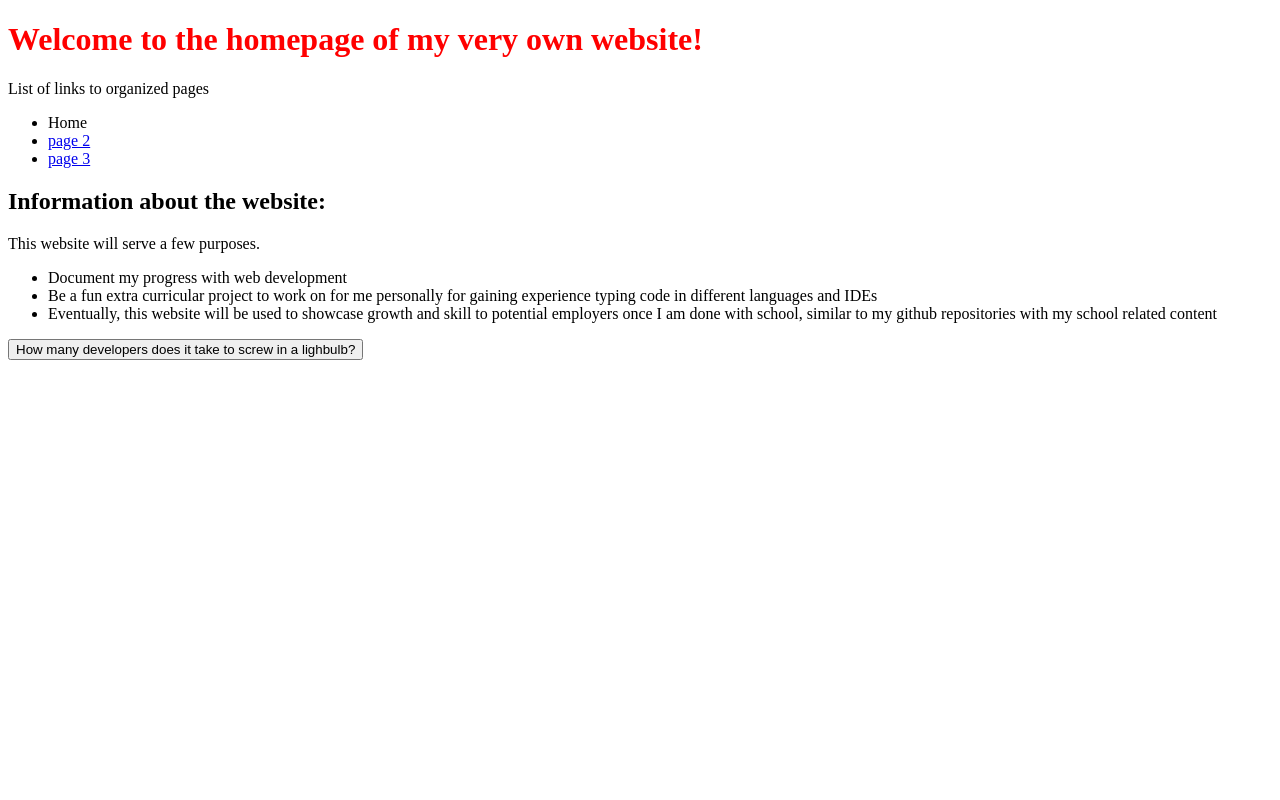
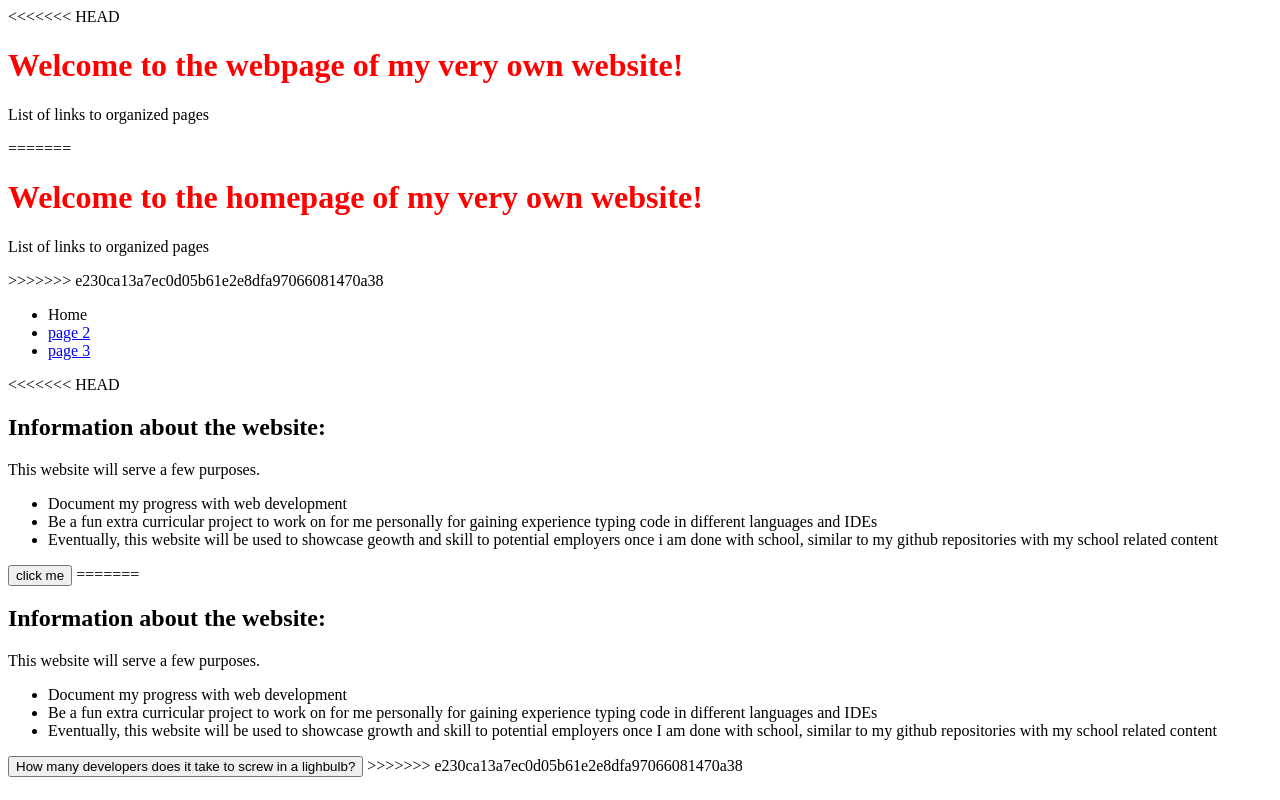
Before and after one commit to DaltonShort/daltonshort.github.io, a plain HTML site: page index.html in a window 1280 px wide. Drawn offline with Linux system fonts and the light colour scheme.

Commit message:
simple test update

```diff
--- a/index.html
+++ b/index.html
@@ -7,13 +7,28 @@
 	</head>
 
 	<body>
+<<<<<<< HEAD
+		<h1>Welcome to the webpage of my very own website!</h1>
+		<p>List of links to organized pages</p>
+=======
 		<h1>Welcome to the homepage of my very own website!</h1>
 		<p>List of links to organized pages</p>
+>>>>>>> e230ca13a7ec0d05b61e2e8dfa97066081470a38
 		<ul>
 			<li>Home</li>
 			<li><a href="page2.html">page 2</a></li>
 			<li><a href="page3.html">page 3</a></li>
 		</ul>
+<<<<<<< HEAD
+		<h2>Information about the website:</h2>
+		<p>This website will serve a few purposes.</P>
+		<ul>
+			<li>Document my progress with web development</li>
+			<li>Be a fun extra curricular project to work on for me personally for gaining experience typing code in different languages and IDEs</li>
+			<li>Eventually, this website will be used to showcase geowth and skill to potential employers once i am done with school, similar to my github repositories with my school related content</li>
+		</ul>
+		<button onClick="alertButton()">click me</button>
+=======
 		<h2>Information about the website:</h2>
 		<p>This website will serve a few purposes.</P>
 		<ul>
@@ -22,6 +37,7 @@
 			<li>Eventually, this website will be used to showcase growth and skill to potential employers once I am done with school, similar to my github repositories with my school related content</li>
 		</ul>
 		<button onClick="alertButton()">How many developers does it take to screw in a lighbulb?</button>
+>>>>>>> e230ca13a7ec0d05b61e2e8dfa97066081470a38
 	</body>
 
 	<script src="app.js"></script>
```
